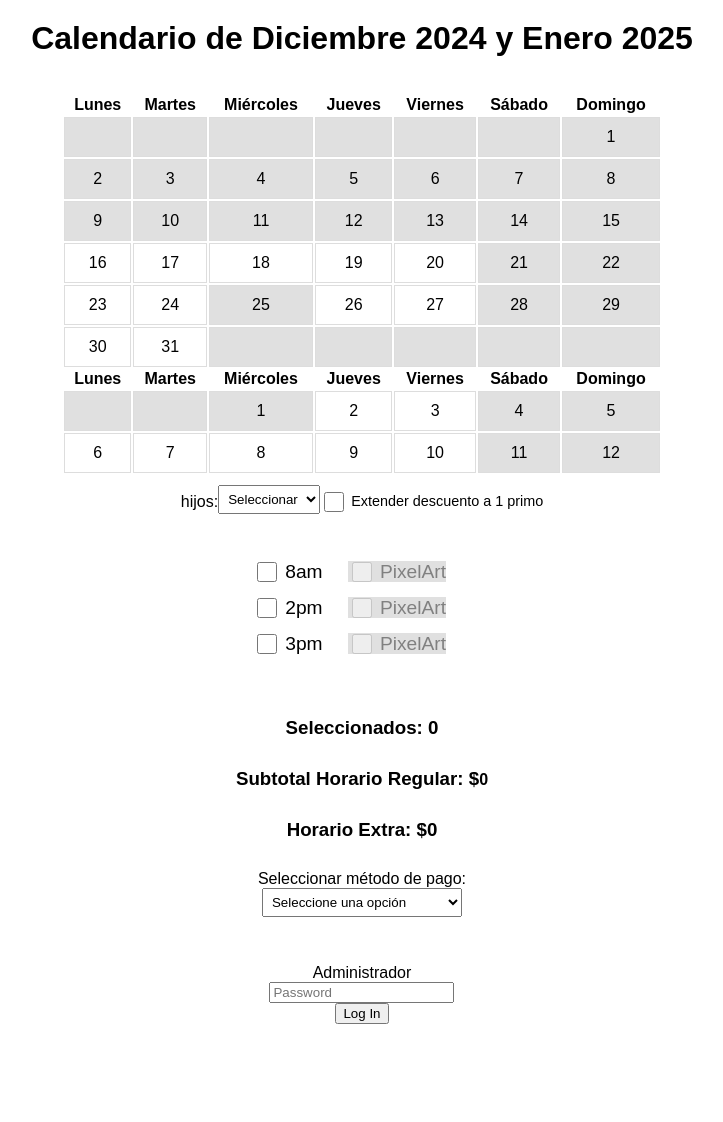
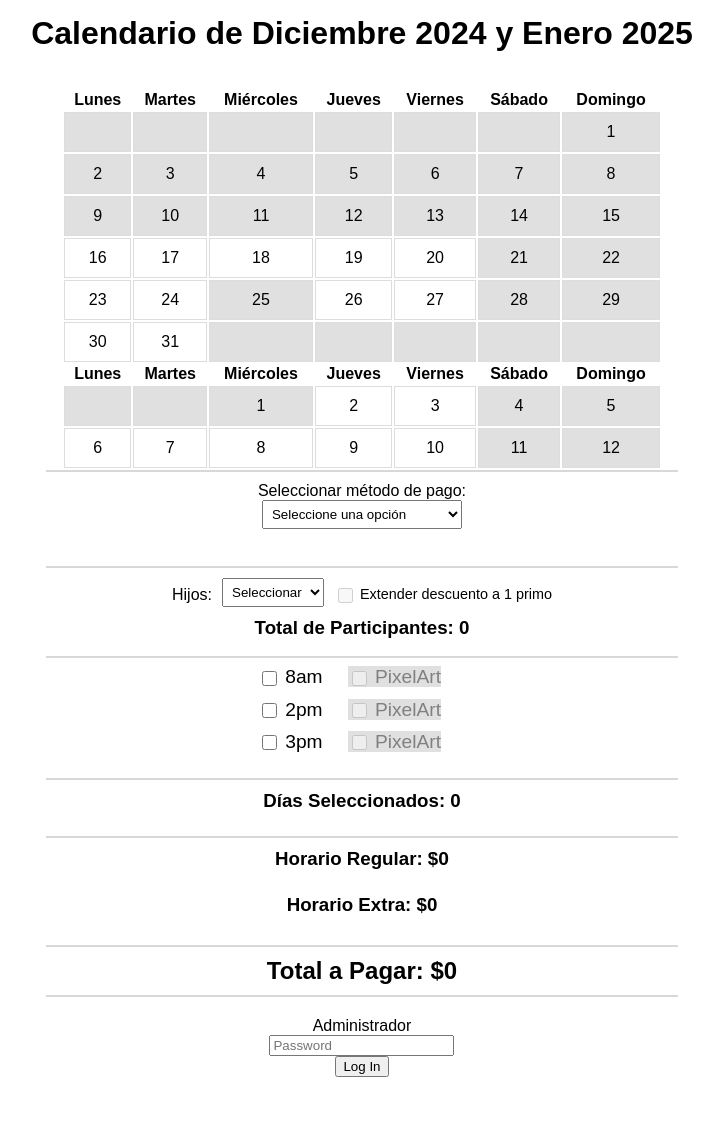
Before and after one commit to galanisx1/WebDemo1, a Flask app: page / in a window 1280 px wide. Shown: the whole page, without its empty margins (278-1001 px from the left). Before the commit the page ends 1024 px from the top, so only its background shows below. Run offline with Flask 3, Linux system fonts and the light colour scheme.

Commit message:
Update index.html

```diff
--- a/templates/index.html
+++ b/templates/index.html
@@ -40,7 +40,7 @@
 }
 
 h1, h3 {
-    margin-top: 10px;
+    margin-top: 5px;
 }
 
 .pricing-tables {
@@ -126,7 +126,7 @@ h1, h3 {
 .checkbox-container {
             display: flex;
             flex-direction: column;
-            margin: 20px;
+            margin: 10px;
         }
 
         .row {
@@ -151,7 +151,7 @@ h1, h3 {
         }
 
 #subtotal_horarioregular {
-    font-size: 1rem;
+    font-size: 1.2rem;
 }
 
 /* Media Queries */
@@ -181,7 +181,16 @@ h1, h3 {
     #subtotal_horarioregular {
         font-size: 1.5rem;
     }
+
 }
+
+
+    .h3-style {
+        font-size: 1.5em;
+        font-weight: bold; /* Matches default <h3> style */
+    }
+
+
     </style>
 
 <title>Checkbox Logic</title>
@@ -189,7 +198,7 @@ h1, h3 {
     .checkbox-container {
         display: flex;
         flex-direction: column;
-        margin: 20px;
+        margin: 5px;
     }
 
     .row {
@@ -208,8 +217,8 @@ h1, h3 {
     }
 
     input[type="checkbox"] {
-        width: 20px;
-        height: 20px;
+        width: 15px;
+        height: 15px;
         vertical-align: middle;
     }
 
@@ -325,10 +334,24 @@ h1, h3 {
         </tr>
     </table>
 
+    <hr style="border: 1px solid rgb(216, 216, 216); margin: 0px 0; width: 50%;">
+
+    <div class="input-container">
+        <label for="payment-method">Seleccionar método de pago:</label>
+        <select id="payment-method">
+            <option value="">Seleccione una opción</option>
+            <option value="credit-card">Tarjeta de crédito</option>
+            <option value="cash">Efectivo</option>
+        </select>
+        <p id="selected-method"></p>
+    </div>
+
+    <hr style="border: 1px solid rgb(216, 216, 216); margin: 0px 0; width: 50%;">
+
     <!-- Nuevos campos de entrada para Participantes -->
     <div class="input-container">
-        <div style="display: flex; align-items: center; gap: 0px;">
-            <label for="Participantes_hijos" style="font-size: 1em;">hijos:</label>
+        <div style="display: flex; align-items: center; gap: 10px;">
+            <label for="Participantes_hijos" style="font-size: 1em;">Hijos: </label>
             <select id="Participantes_hijos" name="Participantes_hijos">
                 <option value="">Seleccionar</option>
                 <option value="1">1</option>
@@ -339,10 +362,14 @@ h1, h3 {
             </select>
 
             <label style="font-size: 0.9em; white-space: nowrap;">
-                <input type="checkbox" id="checkbox_primo" name="checkbox_primo"> Extender descuento a 1 primo
+                <input type="checkbox" id="checkbox_primo" name="checkbox_primo" disabled> Extender descuento a 1 primo
             </label>
         </div>
     </div>
+
+    <h3>Total de Participantes: <span id="totalParticipantesLabel">0</span></h3>
+
+    <hr style="border: 1px solid rgb(216, 216, 216); margin: -2px 0; width: 50%;">
 
     <div class="checkbox-container">
         <!-- Row for 8am -->
@@ -390,26 +417,26 @@ h1, h3 {
             </div>
         </div>
     </div>
+    <hr style="border: 1px solid rgb(216, 216, 216); margin: 5px 0; width: 50%;">
+
+    <!-- Label para mostrar los días seleccionados -->
+    <h3>Días Seleccionados: <span id="Label_Dias_Seleccionados">0</span></h3>
+
+    <hr style="border: 1px solid rgb(216, 216, 216); margin: 5px 0; width: 50%;">
+
+    <!-- Subtotal Horario Regular -->
+    <h3>Horario Regular: $<span id="subtotal_horarioregular">0</span></h3>
+
+    <!-- Nuevo Label para Horario Extra -->
+    <h3 style="text-align: left;">Horario Extra: $<span id="horario_extra">0</span></h3>
 
 
-    <!-- Label para mostrar los días seleccionados -->
-    <h3>Seleccionados: <span id="Label_Dias_Seleccionados">0</span></h3>
+    <hr style="border: 1px solid rgb(216, 216, 216); margin: 10px 0; width: 50%;">
 
-    <!-- Subtotal Horario Regular -->
-    <h3>Subtotal Horario Regular: $<span id="subtotal_horarioregular">0</span></h3>
+    <!-- Total a Pagar -->
+    <label id="TotalApagar" class="h3-style">Total a Pagar: $0</label>
 
-    <!-- Nuevo Label para Horario Extra -->
-    <h3>Horario Extra: $<span id="horario_extra">0</span></h3>
-
-    <div class="input-container">
-        <label for="payment-method">Seleccionar método de pago:</label>
-        <select id="payment-method">
-            <option value="">Seleccione una opción</option>
-            <option value="credit-card">Tarjeta de crédito</option>
-            <option value="cash">Efectivo</option>
-        </select>
-        <p id="selected-method"></p>
-    </div>
+    <hr style="border: 1px solid rgb(216, 216, 216); margin: 10px 0; width: 50%;">
 
     <div class="input-container">
         <label for="password-input">Administrador</label>
@@ -417,8 +444,6 @@ h1, h3 {
         <button id="mostrar-tablas-btn">Log In</button>
         <p class="error-message" id="error-message">Contraseña incorrecta. Intenta nuevamente.</p>
     </div>
-
-
 
 
     <!-- Tabla con las etiquetas de días y valores -->
@@ -628,125 +653,130 @@ h1, h3 {
         </table>
     </div>
 
+
     <script>
-        // Variables para el cálculo de subtotales
         let subtotal_horarioregular = 0;
         let subtotal_horarioextendido = 0;
         let entrada_total = 0;
 
-        // Variables para Participantes
         let Var_Participantes_hijos = '';
         let Var_Participantes_amigos = '';
+        let Dias_Seleccionados = 0;
+        let Total_Participantes = 0;
+        let displayMethod = "Efectivo"; // Valor inicial
 
-        // Variable para contar los días seleccionados
-        let Dias_Seleccionados = 0;
+        function updateTotalApagar() {
+            const horarioExtra = parseFloat(document.getElementById("horario_extra").textContent) || 0;
+            const subtotalHorarioRegular = parseFloat(subtotal_horarioregular) || 0;
+            const totalApagar = horarioExtra + subtotalHorarioRegular;
 
-        // Función para actualizar el Label con la cantidad de días seleccionados
+        // Format the total amount with commas separating thousands
+            const formattedTotalApagar = totalApagar.toLocaleString('en-US', {
+            minimumFractionDigits: 2,
+            maximumFractionDigits: 2
+            });
+
+            // Set the formatted total amount to the element
+            const totalApagarElement = document.getElementById("TotalApagar");
+            totalApagarElement.textContent = `Total a Pagar: $${formattedTotalApagar}`;
+
+            // Change the background color to blue
+            totalApagarElement.style.backgroundColor = "rgb(182, 5, 206)";
+            // Change the text color to white for better readability
+            totalApagarElement.style.color = 'white';
+
+            // Ensure padding and text alignment for better visibility
+            totalApagarElement.style.padding = '5px';
+            totalApagarElement.style.textAlign = 'center';
+        }
+
         function updateDiasSeleccionados() {
             document.getElementById("Label_Dias_Seleccionados").textContent = Dias_Seleccionados;
-            updateSubtotalHorarioregular(); // Actualiza el subtotal cuando cambian los días seleccionados
+            updateSubtotalHorarioregular();
         }
 
-        // Función para calcular el subtotal horario regular
         function updateSubtotalHorarioregular() {
-    const diasSeleccionados = Dias_Seleccionados;
-    const participantesHijos = parseInt(Var_Participantes_hijos) || 0;
+            const diasSeleccionados = Dias_Seleccionados;
+            const participantesHijos = parseInt(Var_Participantes_hijos) || 0;
 
-    // Determine pricing table based on number of participants
-    let valor = 0;
+            let valor = 0;
 
-    // Ensure `displayMethod` is updated correctly
-document.getElementById("payment-method").addEventListener("change", function () {
-    const selectedPaymentMethod = this.value;
-    displayMethod = selectedPaymentMethod === "credit-card" ?
-                    "Tarjeta de crédito" :
-                    "Efectivo";
-    document.getElementById("selected-method").textContent =
-        `Método seleccionado: ${displayMethod}`;
-});
+            if (diasSeleccionados >= 1 && diasSeleccionados <= 4) {
+                valor = displayMethod === "Efectivo" ?
+                    (participantesHijos === 1 ? 305 : participantesHijos === 2 ? 285 : 260) :
+                    (participantesHijos === 1 ? 305 : participantesHijos === 2 ? 285 : 260);
+            } else if (diasSeleccionados >= 5 && diasSeleccionados <= 9) {
+                valor = displayMethod === "Efectivo" ?
+                    (participantesHijos === 1 ? 288 : participantesHijos === 2 ? 265 : 253) :
+                    (participantesHijos === 1 ? 288 : participantesHijos === 2 ? 265 : 253);
+            } else if (diasSeleccionados >= 10 && diasSeleccionados <= 14) {
+                valor = displayMethod === "Efectivo" ?
+                    (participantesHijos === 1 ? 273 : participantesHijos === 2 ? 251 : 241) :
+                    (participantesHijos === 1 ? 280 : participantesHijos === 2 ? 262 : 251);
+            } else if (diasSeleccionados >= 15 && diasSeleccionados <= 18) {
+                valor = displayMethod === "Efectivo" ?
+                    (participantesHijos === 1 ? 265 : participantesHijos === 2 ? 245 : 234) :
+                    (participantesHijos === 1 ? 276 : participantesHijos === 2 ? 260 : 249);
+            }
 
-
-if (diasSeleccionados >= 1 && diasSeleccionados <= 4) {
-    if (displayMethod === "Efectivo") {
-        // Logic for payment by credit card
-        valor = participantesHijos === 1 ? 305 :
-                participantesHijos === 2 ? 285 :
-                260;
-    } else if (displayMethod === "Tarjeta de crédito") {
-        // Logic for payment by cash (if different)
-        valor = participantesHijos === 1 ? 305 :  // Example: Slightly discounted
-                participantesHijos === 2 ? 285 :
-                260;
-    }
-} else if (diasSeleccionados >= 5 && diasSeleccionados <= 9) {
-    if (displayMethod === "Efectivo") {
-        valor = participantesHijos === 1 ? 288 :
-                participantesHijos === 2 ? 265 :
-                253;
-    } else if (displayMethod === "Tarjeta de crédito") {
-        valor = participantesHijos === 1 ? 288 :
-                participantesHijos === 2 ? 265 :
-                253;
-    }
-} else if (diasSeleccionados >= 10 && diasSeleccionados <= 14) {
-    if (displayMethod === "Efectivo") {
-        valor = participantesHijos === 1 ? 273 :
-                participantesHijos === 2 ? 251 :
-                241;
-    } else if (displayMethod === "Tarjeta de crédito") {
-        valor = participantesHijos === 1 ? 280 :
-                participantesHijos === 2 ? 262 :
-                251;
-    }
-} else if (diasSeleccionados >= 15 && diasSeleccionados <= 18) {
-    if (displayMethod === "Efectivo") {
-        valor = participantesHijos === 1 ? 265 :
-                participantesHijos === 2 ? 245 :
-                234;
-    } else if (displayMethod === "Tarjeta de crédito") {
-        valor = participantesHijos === 1 ? 276 :
-                participantesHijos === 2 ? 260 :
-                249;
-    }
-}
-
-
-
-            // Calcula el subtotal
             subtotal_horarioregular = valor * diasSeleccionados * participantesHijos;
-
-            // Muestra el subtotal en el documento
-            document.getElementById("subtotal_horarioregular").textContent = subtotal_horarioregular;
+            document.getElementById("subtotal_horarioregular").textContent = subtotal_horarioregular.toFixed(2);
+            updateTotalApagar();
         }
 
-        // Seleccionar días del calendario
+        document.getElementById("payment-method").addEventListener("change", function () {
+            displayMethod = this.value === "credit-card" ? "Tarjeta de crédito" : "Efectivo";
+            updateSubtotalHorarioregular();
+        });
+
         document.querySelectorAll('.calendar td').forEach(cell => {
-            // Verificar si el día no es sábado, domingo, ni del 1 al 15, ni el 25
             if (!cell.classList.contains('disabled') && cell.innerText.trim() !== "") {
                 cell.addEventListener('click', () => {
-                    // Si la celda no está seleccionada, se selecciona
                     if (!cell.classList.contains('selected')) {
                         cell.classList.add('selected');
-                        Dias_Seleccionados++; // Incrementa el contador
+                        Dias_Seleccionados++;
                     } else {
-                        // Si la celda está seleccionada, se deselecciona
                         cell.classList.remove('selected');
-                        Dias_Seleccionados--; // Decrementa el contador
+                        Dias_Seleccionados--;
                     }
-                    updateDiasSeleccionados(); // Actualiza el Label
+                    updateDiasSeleccionados();
                 });
             }
         });
 
-        // Evento para capturar los valores de los select de Participantes
-        document.getElementById('Participantes_hijos').addEventListener('change', function() {
-            Var_Participantes_hijos = this.value;
+        document.getElementById('Participantes_hijos').addEventListener('change', function () {
+            updateTotalParticipantes();
         });
+
+        document.getElementById('checkbox_primo').addEventListener('change', function () {
+            updateTotalParticipantes();
+        });
+
+        function updateTotalParticipantes() {
+            const selectParticipantesHijos = document.getElementById('Participantes_hijos');
+            const checkboxPrimo = document.getElementById('checkbox_primo');
+            const totalParticipantesLabel = document.getElementById('totalParticipantesLabel');
+
+            let participantesHijos = parseInt(selectParticipantesHijos.value) || 0;
+
+            if (participantesHijos = parseInt(selectParticipantesHijos.value) || 0){
+                checkbox_primo.disabled = false;
+            }
+
+            if (checkboxPrimo.checked) {
+                participantesHijos += 1;
+            }
+
+            totalParticipantesLabel.textContent = participantesHijos;
+            Var_Participantes_hijos = participantesHijos.toString();
+            updateSubtotalHorarioregular();
+        }
 
         document.getElementById('Participantes_amigos').addEventListener('change', function() {
             Var_Participantes_amigos = this.value;
         });
     </script>
+
 
 
 <script>
@@ -843,6 +873,8 @@ function updateHorarioExtra() {
     const checkbox8amPA = document.getElementById("8am-pa1").checked;
     const checkbox2pm = document.getElementById("2pm").checked;
     const checkbox2pmPA = document.getElementById("2pm-pa1").checked;
+    const checkbox3pm = document.getElementById("3pm").checked;
+    const checkbox3pmPA = document.getElementById("3pm-pa1").checked;
 
     let extraSumarParticipante = 0;
     let extraSumarParticipante2pm = 0;
@@ -915,10 +947,42 @@ function updateHorarioExtra() {
         hExtra2pm = ((30 * 1) * diasSeleccionados) + extraSumarParticipante2pm;
     }
 
+// Calculo para las 3pm
+    // Calcula Extra_Sumar_Participante solo si hay al menos 2 hijos
+    if (participantesHijos >= 2) {
+        if (checkbox3pm && !checkbox3pmPA && diasSeleccionados >= 1 && diasSeleccionados <= 4) {
+            extraSumarParticipante3pm = 23 * (participantesHijos - 1) * diasSeleccionados;
+        } else if (checkbox3pm && checkbox3pmPA && diasSeleccionados >= 1 && diasSeleccionados <= 4) {
+            extraSumarParticipante3pm = 25 * (participantesHijos - 1) * diasSeleccionados;
+        } else if (checkbox3pm && !checkbox3pmPA && diasSeleccionados >= 5) {
+            extraSumarParticipante3pm = 14 * (participantesHijos - 1) * diasSeleccionados;
+        } else {
+            extraSumarParticipante3pm = 15 * (participantesHijos - 1) * diasSeleccionados;
+        }
+    }
+
+    // Calcula HExtra según las condiciones
+    if (checkbox3pm && !checkbox3pmPA && diasSeleccionados >= 1 && diasSeleccionados <= 4) {
+        hExtra3pm = ((45 * 1) * diasSeleccionados) + extraSumarParticipante2pm;
+    }
+
+    if (checkbox3pm && !checkbox3pmPA && diasSeleccionados >= 5) {
+        hExtra3pm = ((27 * 1) * diasSeleccionados) + extraSumarParticipante3pm;
+    }
+
+    if (checkbox3pm && checkbox3pmPA && diasSeleccionados >= 1 && diasSeleccionados <= 4) {
+        hExtra3pm = ((50 * 1) * diasSeleccionados) + extraSumarParticipante3pm;
+    }
+
+    if (checkbox3pm && checkbox3pmPA && diasSeleccionados >= 5) {
+        hExtra3pm = ((30 * 1) * diasSeleccionados) + extraSumarParticipante3pm;
+    }
+
     // Sumatoria de Horas Extras
     hExtraTotal = hExtra8am + hExtra2pm + hExtra3pm
     // Actualiza el valor en el documento
-    document.getElementById("horario_extra").textContent = hExtraTotal;
+    document.getElementById("horario_extra").textContent = hExtraTotal.toFixed(2);
+    updateTotalApagar(); // Actualiza el total
 }
 
 // Llama a updateHorarioExtra cuando cambian las condiciones relevantes
@@ -927,6 +991,8 @@ document.getElementById("8am").addEventListener("change", updateHorarioExtra);
 document.getElementById("8am-pa1").addEventListener("change", updateHorarioExtra);
 document.getElementById("2pm").addEventListener("change", updateHorarioExtra);
 document.getElementById("2pm-pa1").addEventListener("change", updateHorarioExtra);
+document.getElementById("3pm").addEventListener("change", updateHorarioExtra);
+document.getElementById("3pm-pa1").addEventListener("change", updateHorarioExtra);
 document.querySelectorAll('.calendar td').forEach(cell => {
     cell.addEventListener('click', updateHorarioExtra);
 });
```
